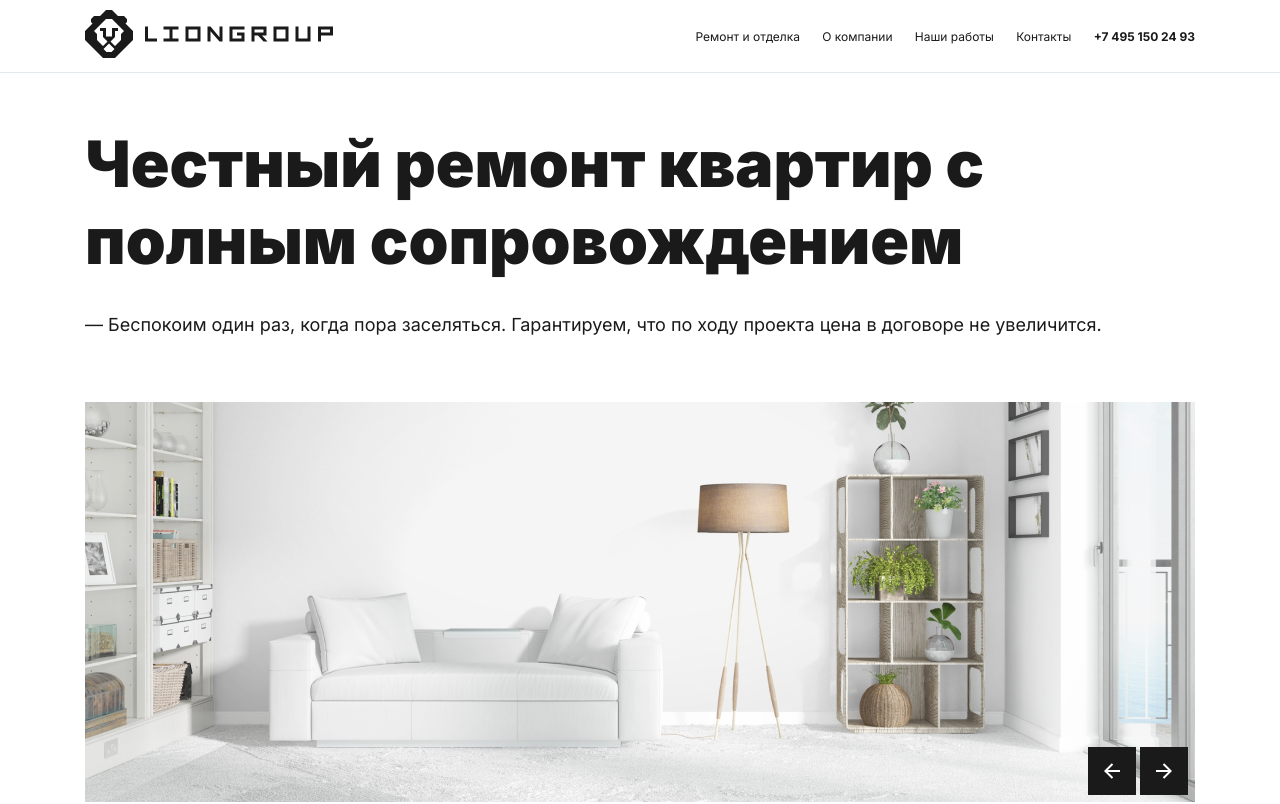
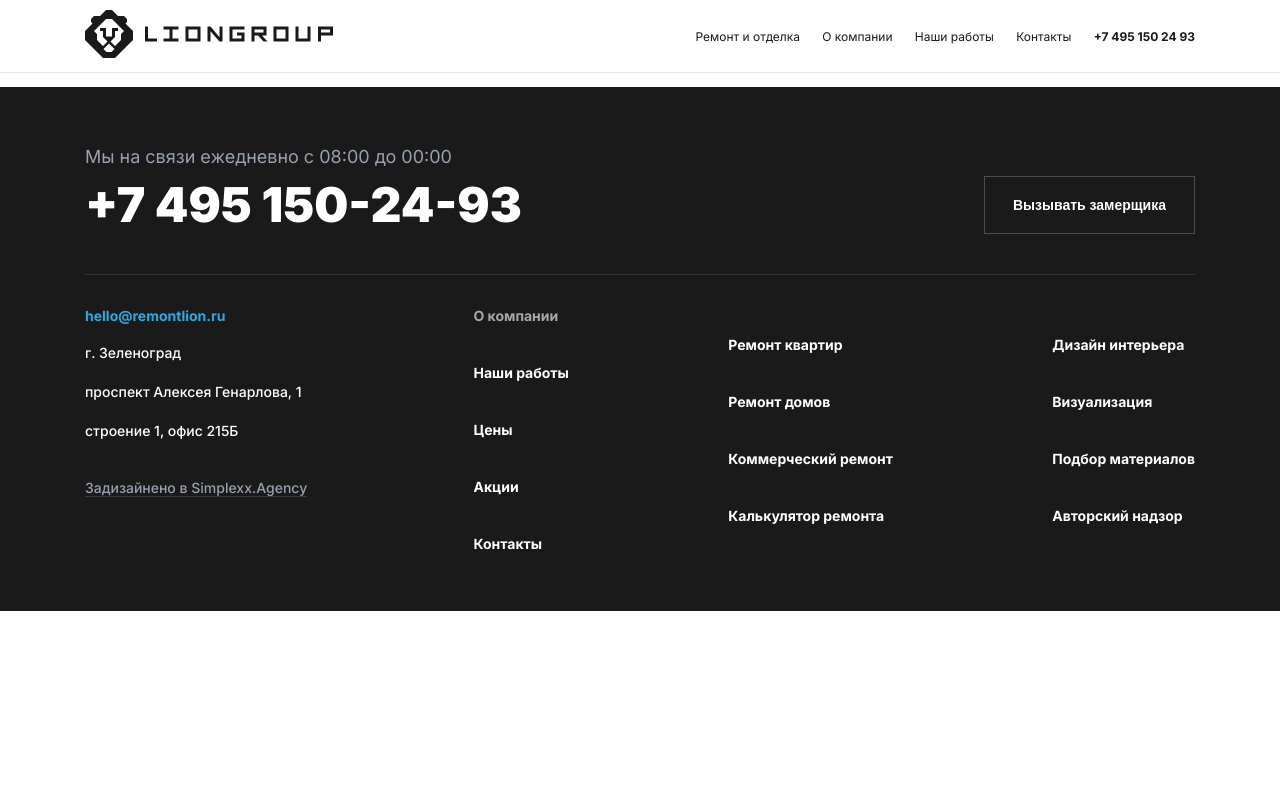
Before and after one commit to Sofia11037/test, a React (Vite) app: page / in a window 1280 px wide. Shown: the top 804 px of the page. Built offline with nearby package versions, Linux system fonts and the light colour scheme.

Commit message:
Update App.jsx

```diff
--- a/src/App/App.jsx
+++ b/src/App/App.jsx
@@ -19,9 +19,9 @@ function App() {
       </header>
       <main className="main">
           <Routes>
-            <Route path='/' element={<HomePage />} />
-            <Route path='/aboutCompany/*' element={<AboutCompany />} />
-            <Route path='/RepairAndDecoration' element={<RepairAndDecoration />} />
+            <Route path='./' element={<HomePage />} />
+            <Route path='./aboutCompany/*' element={<AboutCompany />} />
+            <Route path='./RepairAndDecoration' element={<RepairAndDecoration />} />
           </Routes>
       </main>
       <footer>
```
